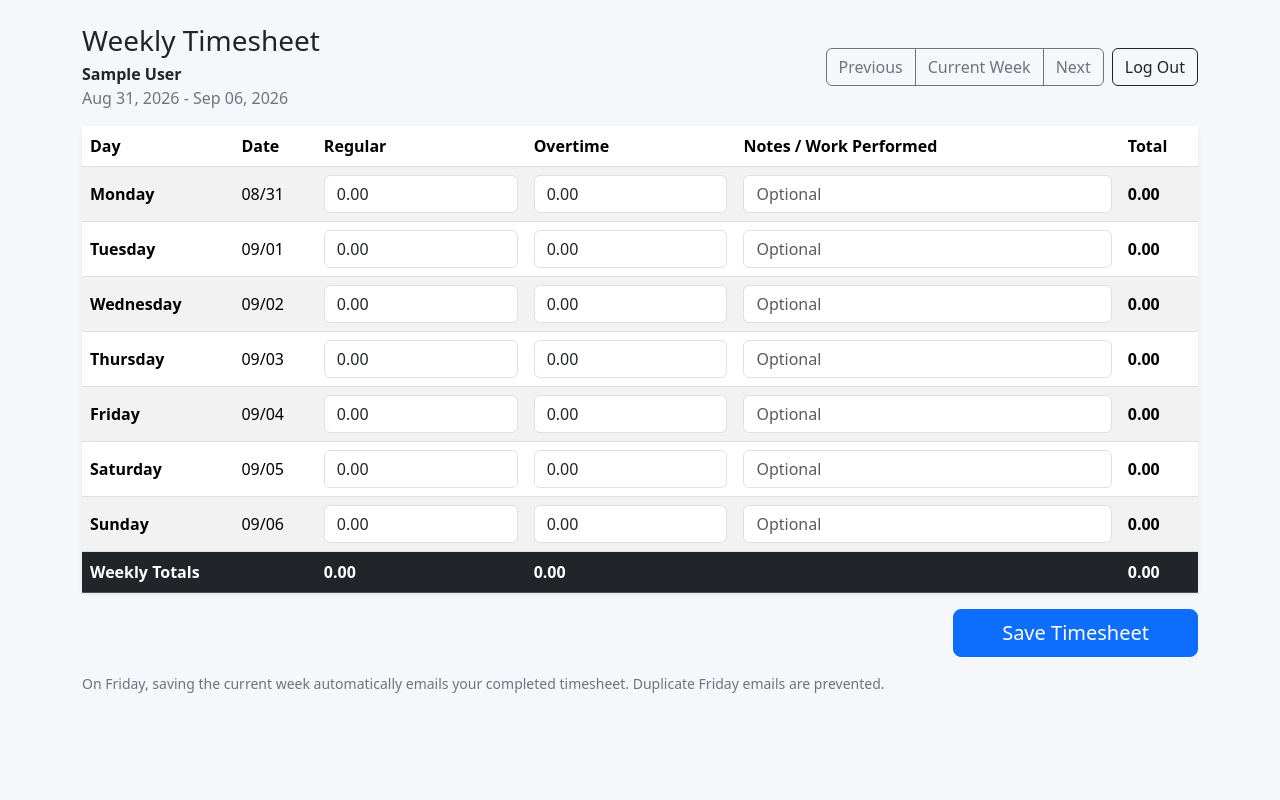
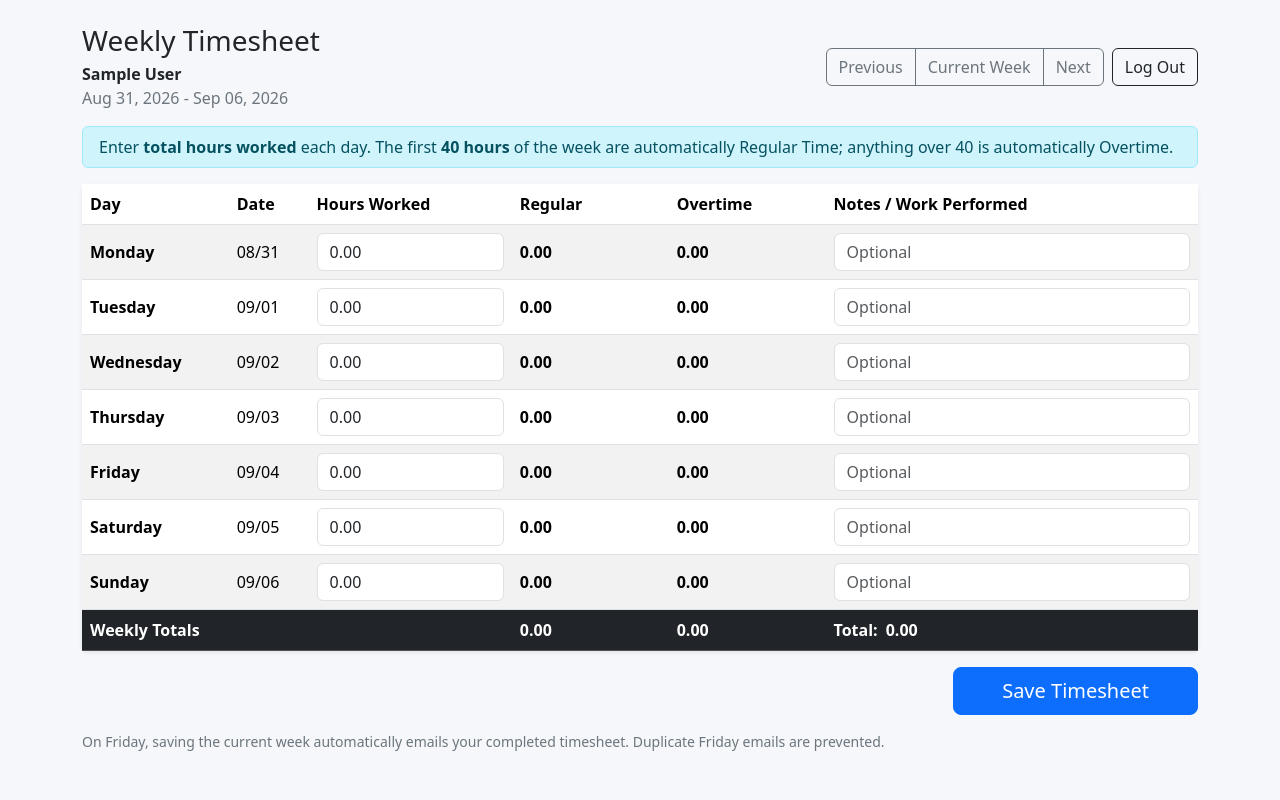
Before and after one commit to jcohran24-ui/employee-timesheet, a Flask app: page / in a window 1280 px wide. Run offline with Flask 3, Linux system fonts and the light colour scheme; the visitor is signed in with stand-in values (Sample User, id 1); tables that the repository leaves empty hold one stand-in row (values such as "Sample post").

Commit message:
Add files via upload

```diff
--- a/app.py
+++ b/app.py
@@ -290,9 +290,16 @@ def index():
         entry = by_date.get(d)
         regular = entry.regular_hours if entry else 0.0
         overtime = entry.overtime_hours if entry else 0.0
+        daily_total = regular + overtime
         total_regular += regular
         total_overtime += overtime
-        rows.append({'date': d, 'regular': regular, 'overtime': overtime, 'notes': entry.notes if entry else ''})
+        rows.append({
+            'date': d,
+            'total': daily_total,
+            'regular': regular,
+            'overtime': overtime,
+            'notes': entry.notes if entry else ''
+        })
 
     return render_template(
         'index.html', employee_name=employee_name, week_start=week_start, week_end=days[-1], rows=rows,
@@ -309,26 +316,31 @@ def save():
     employee_name = account.employee_name
     week_start = date.fromisoformat(request.form['week_start'])
 
+    weekly_regular_used = 0.0
     for d in week_days(week_start):
         key = d.isoformat()
         try:
-            regular = float(request.form.get(f'regular_{key}', 0) or 0)
-            overtime = float(request.form.get(f'overtime_{key}', 0) or 0)
+            daily_total = float(request.form.get(f'total_{key}', 0) or 0)
         except ValueError:
             flash(f'Invalid hours for {d.strftime("%A, %b %d")}.', 'danger')
             return redirect(url_for('index', week=week_start.isoformat()))
 
         notes = (request.form.get(f'notes_{key}', '') or '').strip()
-        if regular < 0 or overtime < 0 or regular > 24 or overtime > 24 or regular + overtime > 24:
+        if daily_total < 0 or daily_total > 24:
             flash(f'Invalid hours for {d.strftime("%A, %b %d")}. Daily total must be between 0 and 24.', 'danger')
             return redirect(url_for('index', week=week_start.isoformat()))
+
+        regular_available = max(0.0, 40.0 - weekly_regular_used)
+        regular = min(daily_total, regular_available)
+        overtime = max(0.0, daily_total - regular)
+        weekly_regular_used += regular
 
         entry = EmployeeTimeEntry.query.filter_by(employee_name=employee_name, work_date=d).first()
         if entry:
             entry.regular_hours = regular
             entry.overtime_hours = overtime
             entry.notes = notes
-        elif regular or overtime or notes:
+        elif daily_total or notes:
             db.session.add(EmployeeTimeEntry(
                 employee_name=employee_name, work_date=d,
                 regular_hours=regular, overtime_hours=overtime, notes=notes,
--- a/templates/index.html
+++ b/templates/index.html
@@ -23,19 +23,51 @@
     </div>
   </div>
   {% with messages = get_flashed_messages(with_categories=true) %}{% for category, message in messages %}<div class="alert alert-{{ category }}">{{ message }}</div>{% endfor %}{% endwith %}
+
+  <div class="alert alert-info py-2">
+    Enter <strong>total hours worked</strong> each day. The first <strong>40 hours</strong> of the week are automatically Regular Time; anything over 40 is automatically Overtime.
+  </div>
+
   <form method="post" action="/save">
     <input type="hidden" name="week_start" value="{{ week_start.isoformat() }}">
     <div class="card shadow-sm"><div class="table-responsive"><table class="table table-striped align-middle mb-0">
-      <thead><tr><th>Day</th><th>Date</th><th style="min-width:130px">Regular</th><th style="min-width:130px">Overtime</th><th style="min-width:260px">Notes / Work Performed</th><th>Total</th></tr></thead>
-      <tbody>{% for row in rows %}<tr><td class="fw-semibold">{{ row.date.strftime('%A') }}</td><td>{{ row.date.strftime('%m/%d') }}</td><td><input class="form-control hours" type="number" step="0.25" min="0" max="24" name="regular_{{ row.date.isoformat() }}" value="{{ '%.2f'|format(row.regular) }}"></td><td><input class="form-control hours" type="number" step="0.25" min="0" max="24" name="overtime_{{ row.date.isoformat() }}" value="{{ '%.2f'|format(row.overtime) }}"></td><td><input class="form-control" type="text" maxlength="500" name="notes_{{ row.date.isoformat() }}" value="{{ row.notes }}" placeholder="Optional"></td><td class="row-total fw-semibold">{{ '%.2f'|format(row.regular + row.overtime) }}</td></tr>{% endfor %}</tbody>
-      <tfoot><tr class="table-dark"><th colspan="2">Weekly Totals</th><th id="regular-total">{{ '%.2f'|format(total_regular) }}</th><th id="overtime-total">{{ '%.2f'|format(total_overtime) }}</th><th></th><th id="grand-total">{{ '%.2f'|format(grand_total) }}</th></tr></tfoot>
+      <thead><tr><th>Day</th><th>Date</th><th style="min-width:140px">Hours Worked</th><th style="min-width:115px">Regular</th><th style="min-width:115px">Overtime</th><th style="min-width:260px">Notes / Work Performed</th></tr></thead>
+      <tbody>{% for row in rows %}<tr>
+        <td class="fw-semibold">{{ row.date.strftime('%A') }}</td>
+        <td>{{ row.date.strftime('%m/%d') }}</td>
+        <td><input class="form-control total-hours" type="number" step="0.25" min="0" max="24" name="total_{{ row.date.isoformat() }}" value="{{ '%.2f'|format(row.total) }}"></td>
+        <td class="regular-display fw-semibold">{{ '%.2f'|format(row.regular) }}</td>
+        <td class="overtime-display fw-semibold">{{ '%.2f'|format(row.overtime) }}</td>
+        <td><input class="form-control" type="text" maxlength="500" name="notes_{{ row.date.isoformat() }}" value="{{ row.notes }}" placeholder="Optional"></td>
+      </tr>{% endfor %}</tbody>
+      <tfoot><tr class="table-dark"><th colspan="3">Weekly Totals</th><th id="regular-total">{{ '%.2f'|format(total_regular) }}</th><th id="overtime-total">{{ '%.2f'|format(total_overtime) }}</th><th><span class="me-2">Total:</span><span id="grand-total">{{ '%.2f'|format(grand_total) }}</span></th></tr></tfoot>
     </table></div></div>
     <div class="d-grid d-sm-flex justify-content-sm-end mt-3"><button class="btn btn-primary btn-lg px-5" type="submit">Save Timesheet</button></div>
   </form>
   <p class="small text-secondary mt-3 mb-0">On Friday, saving the current week automatically emails your completed timesheet. Duplicate Friday emails are prevented.</p>
 </div>
 <script>
-function updateTotals(){let reg=0,ot=0;document.querySelectorAll('tbody tr').forEach(row=>{const inputs=row.querySelectorAll('.hours');const r=parseFloat(inputs[0].value)||0;const o=parseFloat(inputs[1].value)||0;reg+=r;ot+=o;row.querySelector('.row-total').textContent=(r+o).toFixed(2);});document.getElementById('regular-total').textContent=reg.toFixed(2);document.getElementById('overtime-total').textContent=ot.toFixed(2);document.getElementById('grand-total').textContent=(reg+ot).toFixed(2);}document.querySelectorAll('.hours').forEach(el=>el.addEventListener('input',updateTotals));
+function updateTotals(){
+  let weeklyTotal=0;
+  let regularUsed=0;
+  document.querySelectorAll('tbody tr').forEach(row=>{
+    const input=row.querySelector('.total-hours');
+    const total=Math.max(0, parseFloat(input.value)||0);
+    const regular=Math.min(total, Math.max(0, 40-regularUsed));
+    const overtime=Math.max(0, total-regular);
+    regularUsed+=regular;
+    weeklyTotal+=total;
+    row.querySelector('.regular-display').textContent=regular.toFixed(2);
+    row.querySelector('.overtime-display').textContent=overtime.toFixed(2);
+  });
+  const weeklyRegular=Math.min(weeklyTotal,40);
+  const weeklyOvertime=Math.max(weeklyTotal-40,0);
+  document.getElementById('regular-total').textContent=weeklyRegular.toFixed(2);
+  document.getElementById('overtime-total').textContent=weeklyOvertime.toFixed(2);
+  document.getElementById('grand-total').textContent=weeklyTotal.toFixed(2);
+}
+document.querySelectorAll('.total-hours').forEach(el=>el.addEventListener('input',updateTotals));
+updateTotals();
 </script>
 <script src="{{ url_for('static', filename='app.js') }}"></script>
 </body>
```
Also changed, not shown: README.md.
